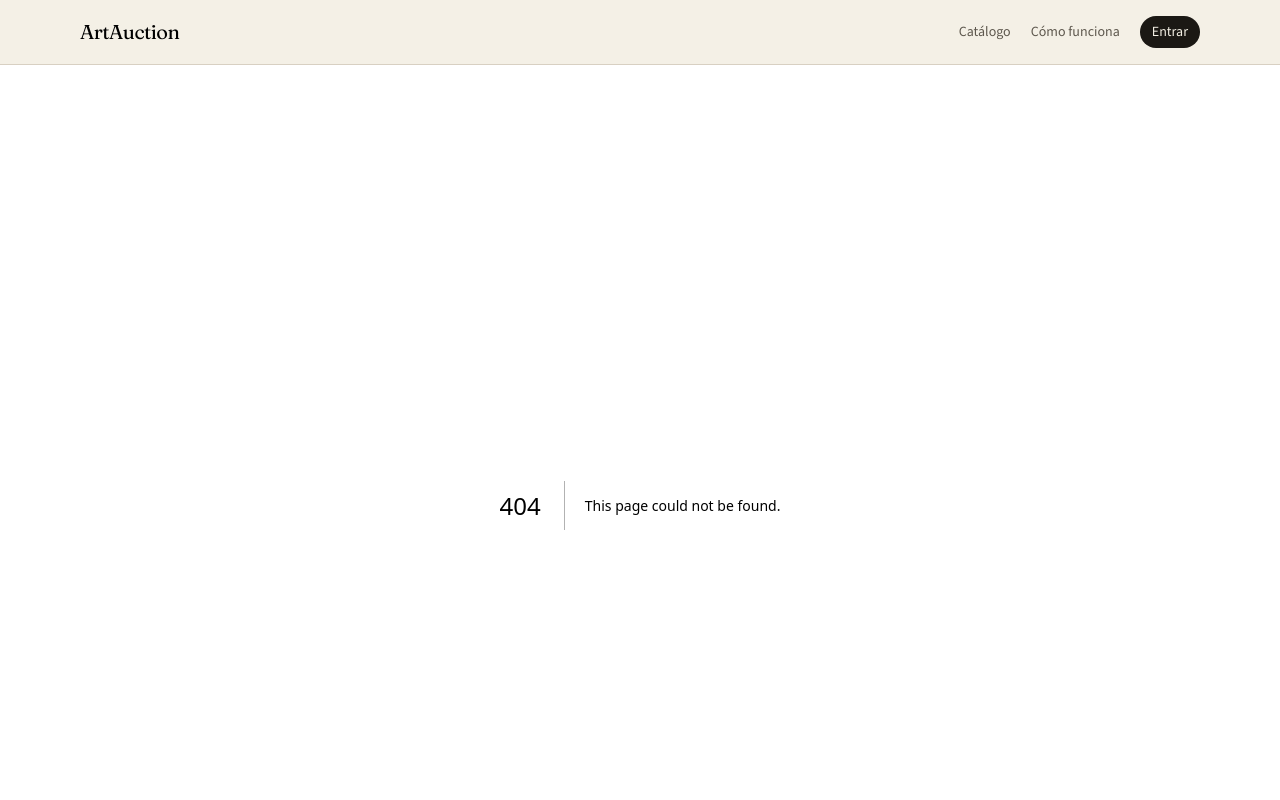
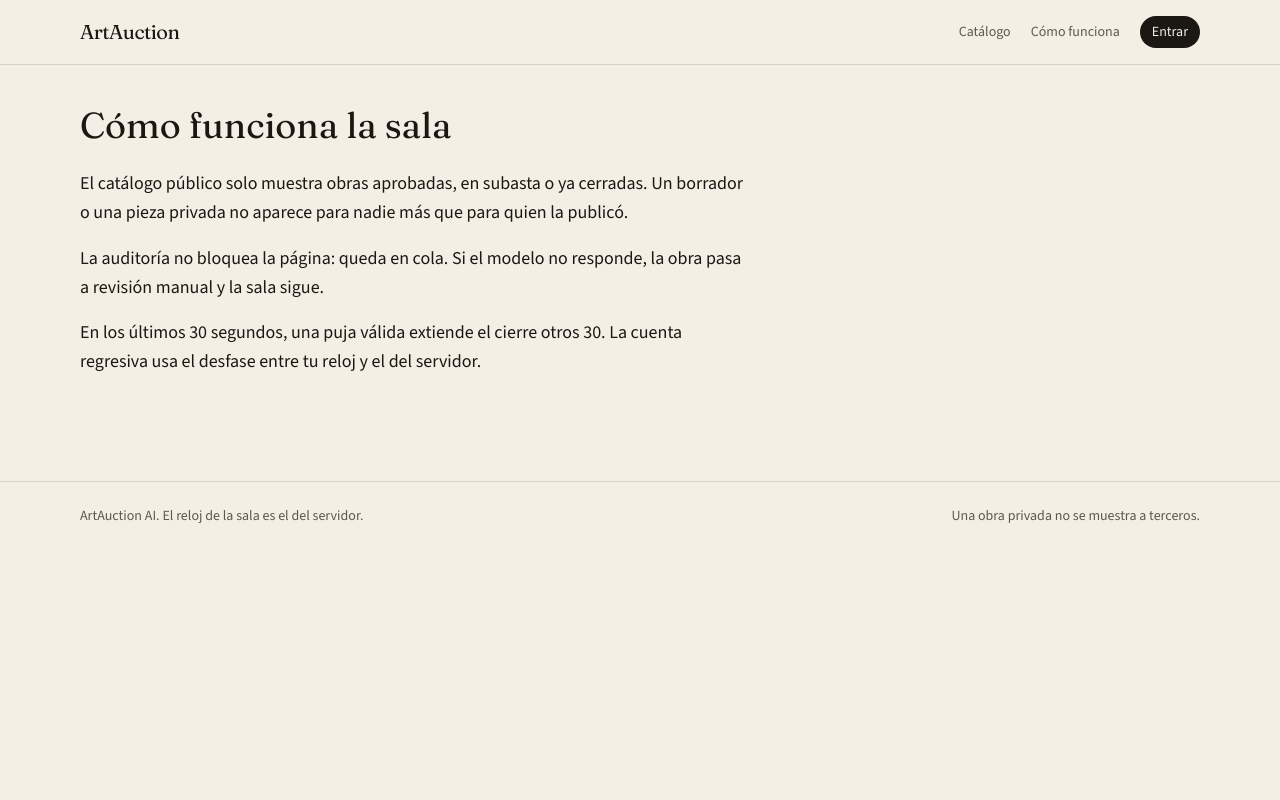
Before and after one commit to Juan-Camilo-Martinez-B/artauction_frontend, a Next.js app: page /como-funciona in a window 1280 px wide. Before the commit this address had no page. Shown: the top 800 px of the page. Built offline with nearby package versions, Linux system fonts and the light colour scheme.

Commit message:
feat: explain how the auction room works
Co-authored-by: Cursor <cursoragent@cursor.com>

```diff
--- /dev/null
+++ b/src/app/(public)/como-funciona/page.tsx
@@ -0,0 +1,16 @@
+import type { Metadata } from 'next';
+
+export const metadata: Metadata = { title: 'Cómo funciona' };
+
+export default function AboutPage() {
+  return (
+    <article className="max-w-2xl">
+      <h1 className="font-serif text-4xl">Cómo funciona la sala</h1>
+      <div className="mt-6 space-y-4 text-lg leading-relaxed">
+        <p>El catálogo público solo muestra obras aprobadas, en subasta o ya cerradas. Un borrador o una pieza privada no aparece para nadie más que para quien la publicó.</p>
+        <p>La auditoría no bloquea la página: queda en cola. Si el modelo no responde, la obra pasa a revisión manual y la sala sigue.</p>
+        <p>En los últimos 30 segundos, una puja válida extiende el cierre otros 30. La cuenta regresiva usa el desfase entre tu reloj y el del servidor.</p>
+      </div>
+    </article>
+  );
+}
```
